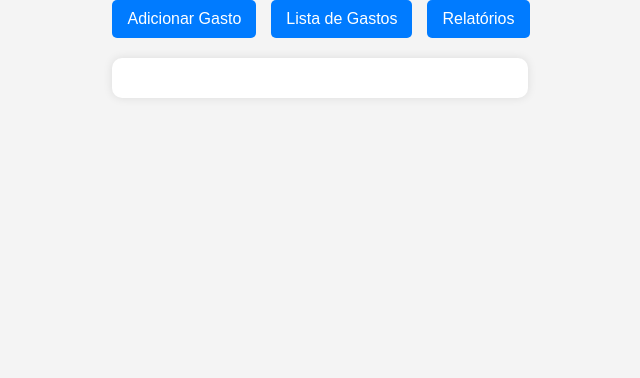
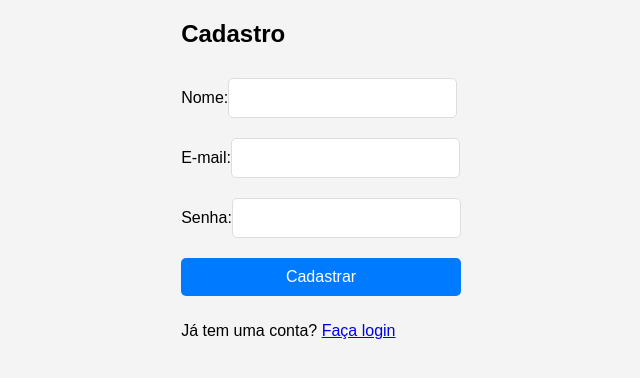
Before and after one commit to joycejsm/aplicacao-financeira, a React (Vite) app in the folder front/: page /cadastro in a window 1280 px wide. Shown: the top 378 px of the page, without its empty margins (319-959 px from the left). Built offline with nearby package versions, Linux system fonts and the light colour scheme; no server answers.

Commit message:
feat: adicionei componente de cadastro e de login add: alterei o app para renderizar primeiro a tela de login

```diff
--- a/front/src/components/App.jsx
+++ b/front/src/components/App.jsx
@@ -1,24 +1,73 @@
-import { BrowserRouter as Router, Routes, Route, Link } from "react-router-dom";
+// import { BrowserRouter as Router, Routes, Route, Link } from "react-router-dom";
+// import AdicionarGasto from "./AdicionarGasto";
+// import ListaGastos from "./ListaGastos";
+// import GraficoGastos from "./GraficoGastos";
+// import Cadastro from "./Cadastro"
+// import "./styles.css"; // 🔥 Importação do CSS
+
+// const App = () => {
+
+//   return (
+//     <Router>
+
+//       <nav>
+//         <Link to="/">Adicionar Gasto</Link>
+//         <Link to="/lista">Lista de Gastos</Link>
+//         <Link to="/relatorios">Relatórios</Link>
+//       </nav>
+//       <div className="container">
+//         <Routes>
+//           <Route path="/" element={<AdicionarGasto />} />
+//           <Route path="/lista" element={<ListaGastos />} />
+//           <Route path="/relatorios" element={<GraficoGastos />} />
+
+//         </Routes>
+//         {/* <Cadastro /> */}
+//       </div>
+//     </Router>
+//   );
+// };
+
+// export default App;
+
+import { BrowserRouter as Router, Routes, Route, Navigate, Link } from "react-router-dom";
+import { useState } from "react";
 import AdicionarGasto from "./AdicionarGasto";
 import ListaGastos from "./ListaGastos";
 import GraficoGastos from "./GraficoGastos";
-import "./styles.css"; // 🔥 Importação do CSS
+import Login from "./Login";
+import Cadastro from "./Cadastro";
+import "./styles.css";
 
 const App = () => {
+  const [isAuthenticated, setIsAuthenticated] = useState(false); // Estado de autenticação
+
   return (
     <Router>
+      {!isAuthenticated ? (
+        <Routes>
+          <Route path="/login" element={<Login onLogin={() => setIsAuthenticated(true)} />} />
+          <Route path="/cadastro" element={<Cadastro />} />
+          <Route path="*" element={<Navigate to="/login" />} />
+        </Routes>
+      ) : (
+        <>
           <nav>
             <Link to="/">Adicionar Gasto</Link>
             <Link to="/lista">Lista de Gastos</Link>
             <Link to="/relatorios">Relatórios</Link>
+            <button onClick={() => setIsAuthenticated(false)}>Sair</button>
           </nav>
           <div className="container">
             <Routes>
               <Route path="/" element={<AdicionarGasto />} />
               <Route path="/lista" element={<ListaGastos />} />
               <Route path="/relatorios" element={<GraficoGastos />} />
+              <Route path="*" element={<Navigate to="/" />} />
             </Routes>
           </div>
+        </>
+      )}
     </Router>
   );
 };
--- /dev/null
+++ b/front/src/components/Cadastro.jsx
@@ -0,0 +1,57 @@
+import { useState } from "react";
+import { Link } from "react-router-dom";
+import "./styles.css";
+
+const Cadastro = () => {
+  const [name, setName] = useState("");
+  const [email, setEmail] = useState("");
+  const [password, setPassword] = useState("");
+
+  const handleRegister = (e) => {
+    e.preventDefault();
+    // 🔥 Aqui você pode enviar os dados para um backend (se aplicável)
+    console.log("Usuário cadastrado:", { name, email, password });
+    alert("Cadastro realizado com sucesso!");
+  };
+
+  return (
+    <div className="auth-container">
+      <h2>Cadastro</h2>
+      <form onSubmit={handleRegister}>
+        <label>
+          Nome:
+          <input
+            type="text"
+            value={name}
+            onChange={(e) => setName(e.target.value)}
+            required
+          />
+        </label>
+        <label>
+          E-mail:
+          <input
+            type="email"
+            value={email}
+            onChange={(e) => setEmail(e.target.value)}
+            required
+          />
+        </label>
+        <label>
+          Senha:
+          <input
+            type="password"
+            value={password}
+            onChange={(e) => setPassword(e.target.value)}
+            required
+          />
+        </label>
+        <button type="submit">Cadastrar</button>
+      </form>
+      <p>
+        Já tem uma conta? <Link to="/login">Faça login</Link>
+      </p>
+    </div>
+  );
+};
+
+export default Cadastro;
--- /dev/null
+++ b/front/src/components/Login.jsx
@@ -0,0 +1,50 @@
+import { useState } from "react";
+import { Link } from "react-router-dom";
+import "./styles.css";
+
+const Login = ({ onLogin }) => {
+  const [email, setEmail] = useState("");
+  const [password, setPassword] = useState("");
+
+  const handleLogin = (e) => {
+    e.preventDefault();
+    // 🔥 Aqui você pode adicionar lógica de autenticação com backend
+    if (email === email && password === password) {
+      onLogin(); // Altera o estado de autenticação no App.js
+    } else {
+      alert("Credenciais inválidas!");
+    }
+  };
+
+  return (
+    <div className="auth-container">
+      <h2>Login</h2>
+      <form onSubmit={handleLogin}>
+        <label>
+          E-mail:
+          <input
+            type="email"
+            value={email}
+            onChange={(e) => setEmail(e.target.value)}
+            required
+          />
+        </label>
+        <label>
+          Senha:
+          <input
+            type="password"
+            value={password}
+            onChange={(e) => setPassword(e.target.value)}
+            required
+          />
+        </label>
+        <button type="submit">Entrar</button>
+      </form>
+      <p>
+        Não tem uma conta? <Link to="/cadastro">Cadastre-se</Link>
+      </p>
+    </div>
+  );
+};
+
+export default Login;
```
Lines whose indentation alone changed are shown as unchanged.
